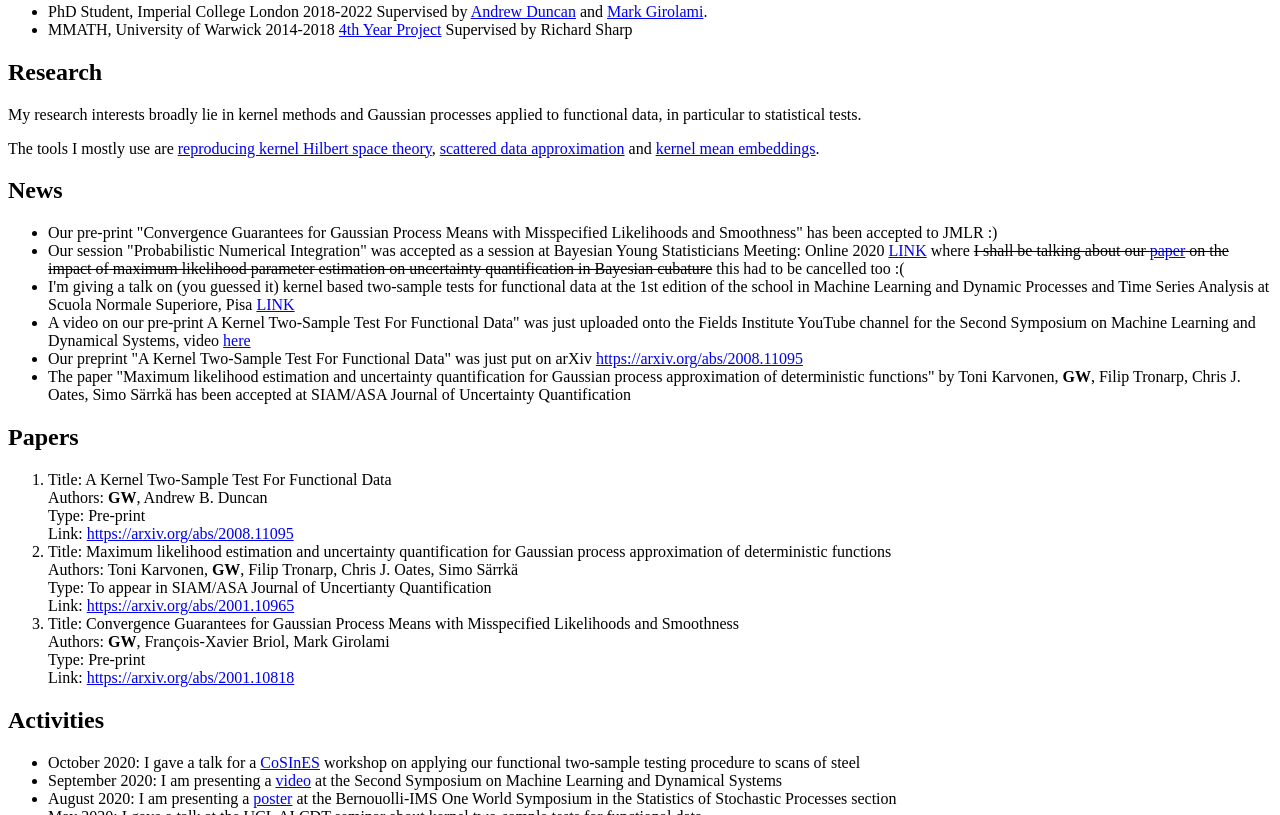
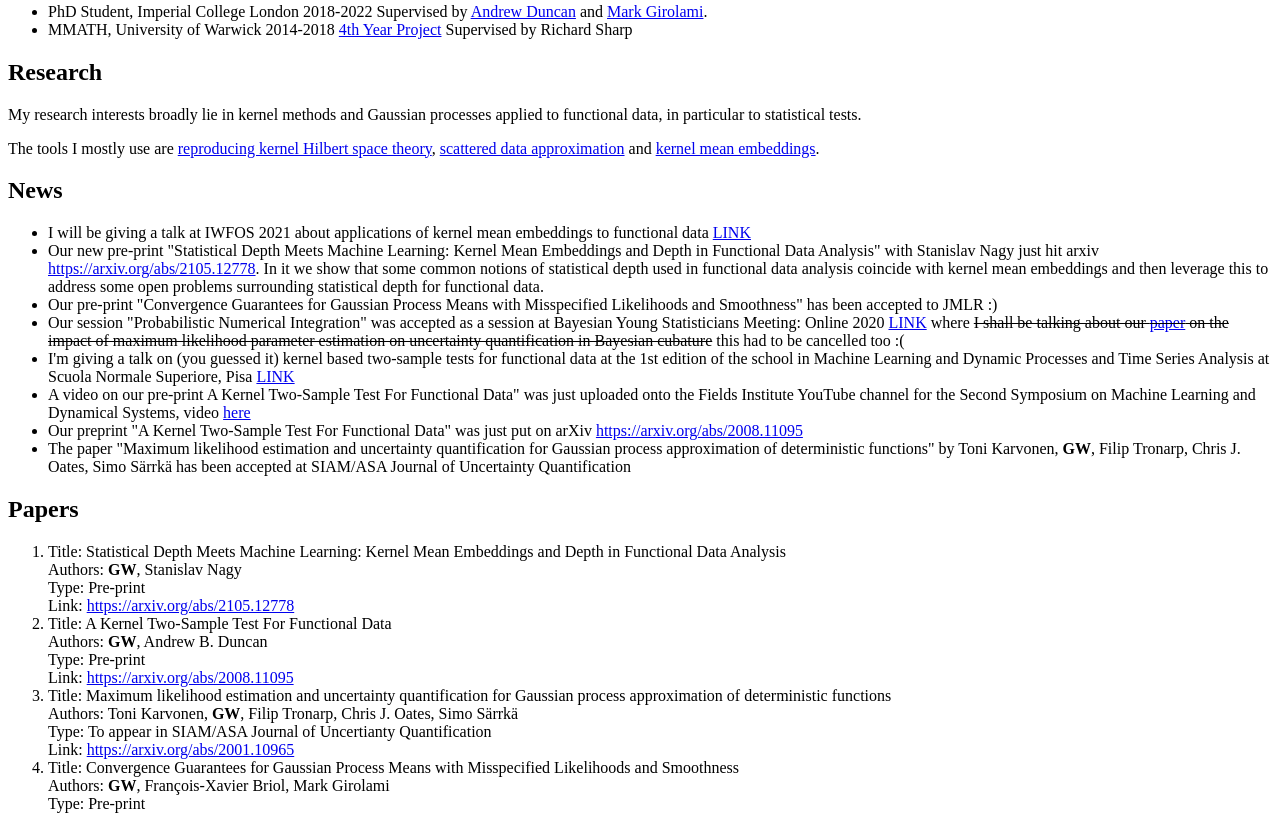
Before and after one commit to georgewynne/georgewynne.github.io, a plain HTML site: page index.html in a window 1280 px wide. Shown: the part 472-1287 px from the top of the page. Drawn offline with Linux system fonts and the light colour scheme.

Commit message:
added kme survey and iwfos talk

```diff
--- a/index.html
+++ b/index.html
@@ -39,6 +39,12 @@ and
 <h2>News</h2>
 <ul>
 	<li>
+		I will be giving a talk at IWFOS 2021 about applications of kernel mean embeddings to functional data <a href = 'https://iwfos2020.sci.muni.cz' target = '_blank'><span>LINK</span></a>
+	</li>
+	<li>
+		Our new pre-print "Statistical Depth Meets Machine Learning: Kernel Mean Embeddings and Depth in Functional Data Analysis" with Stanislav Nagy just hit arxiv <a href = 'https://arxiv.org/abs/2105.12778' target = '_blank'><span>https://arxiv.org/abs/2105.12778</span></a>. In it we show that some common notions of statistical depth used in functional data analysis coincide with kernel mean embeddings and then leverage this to address some open problems surrounding statistical depth for functional data.
+	</li>
+	<li>
 		Our pre-print "Convergence Guarantees for Gaussian Process Means with Misspecified Likelihoods and Smoothness" has been accepted to JMLR :)
 	</li>
 	<li>
@@ -60,6 +66,12 @@ and
 
 <h2>Papers</h2>
 <ol>
+	<li>
+		Title: Statistical Depth Meets Machine Learning: Kernel Mean Embeddings and Depth in Functional Data Analysis <br>
+		Authors: <b>GW</b>, Stanislav Nagy<br>
+		Type: Pre-print  <br>
+		Link: <a href = 'https://arxiv.org/abs/2105.12778' target = '_blank'><span>https://arxiv.org/abs/2105.12778</span></a>
+	</li>
 	<li>
 		Title: A Kernel Two-Sample Test For Functional Data <br>
 		Authors: <b>GW</b>, Andrew B. Duncan <br>
```
